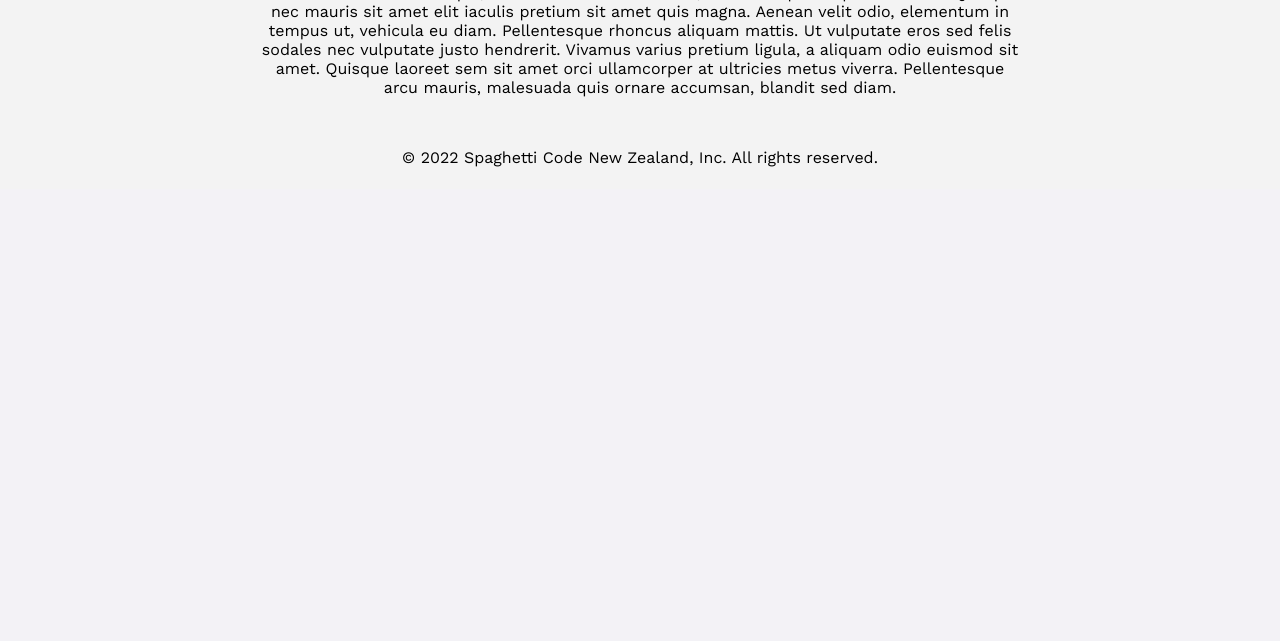
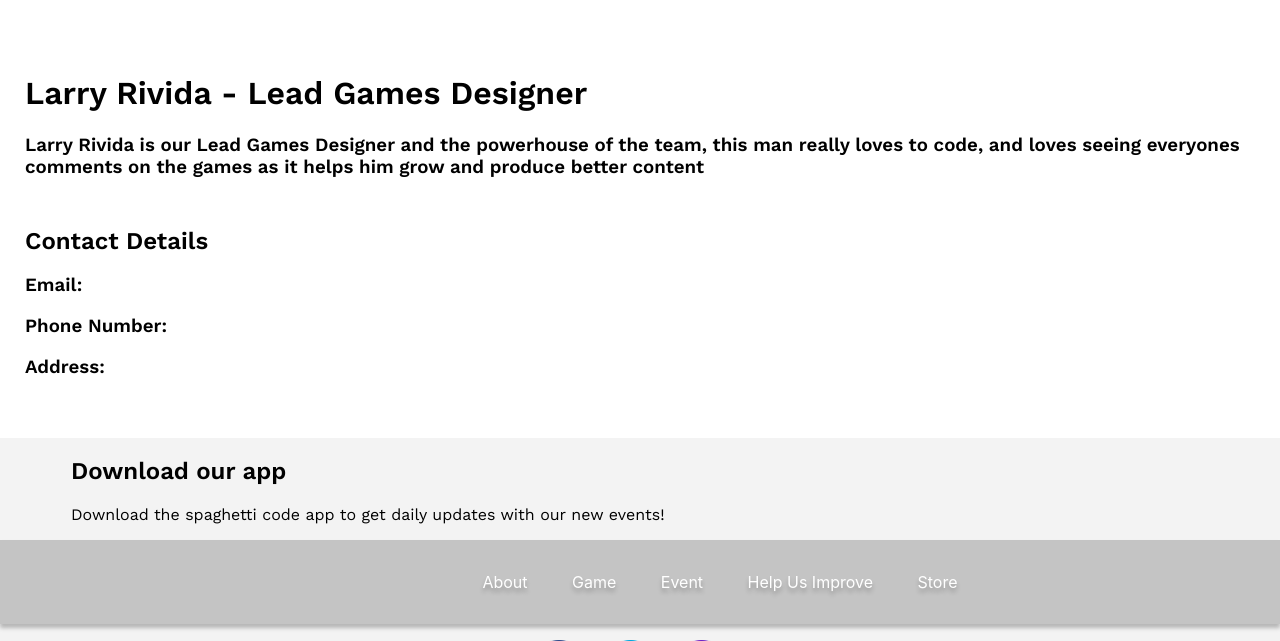
Before and after one commit to zagiri/GameDev, a PHP site: page /staff.html in a window 1280 px wide. Shown: the part 612-1253 px from the top of the page. Before the commit the page ends 779 px from the top, so only its background shows below. Run offline with PHP 8.4, Linux system fonts and the light colour scheme; some web fonts are replaced.

Commit message:
Edited Staff

```diff
--- a/staff.html
+++ b/staff.html
@@ -25,9 +25,31 @@
 </header>
 
 <!-- Body  -->
-<p> This is the home page</p>
-
-
+<p> This is the Staff page</p>
+<p>This is our team here at Spaghetti Code</p>
+<div class="Staff">
+<!--    <div class="topStaff" style="flex-grow: 1; padding: 20px;">-->
+<!--        <img src="/assets/JeffKaplan.jpg" alt="JeffKaplan" class="StaffContactImages">-->
+<!--        <div class="nav" style="flex-grow: 8; padding: 20px;"</div>-->
+<!--    </div>-->
+    <div class="bottomStaff">
+        <div class="mainStaff">
+            <img src="/assets/JeffKaplan.jpg" alt="JeffKaplan" class="StaffContactImages">
+        </div>
+        <div class="sideStaff">
+            <div class="columnStaff">
+                <h1>Larry Rivida - Lead Games Designer</h1>
+                <h3>Larry Rivida is our Lead Games Designer and the powerhouse of the team, this man really loves to code, and loves seeing everyones comments on the games as it helps him grow and produce better content</h3>
+            </div>
+            <div class="columnStaff">
+                <h2>Contact Details</h2>
+                <h3>Email:</h3>
+                <h3>Phone Number:</h3>
+                <h3>Address:</h3>
+            </div>
+        </div>
+    </div>
+</div>
 
 
 
--- a/stylesheet.css
+++ b/stylesheet.css
@@ -266,8 +266,39 @@
 
 
 
+/*billing form end*/
 
-/*billing form end*/
+
+
+/*Staff*/
+.Staff {
+    display: flex;
+    flex-direction: column;
+}
+.topStaff {
+    margin: 10px;
+    padding: 20px;
+    font-size: 30px;
+    display: flex;
+}
+.bottomStaff{
+    display: flex;
+    flex-wrap: wrap;
+}
+.mainStaff {
+    flex: 40%;
+    padding: 20px;
+}
+.sideStaff {
+    flex: 60%;
+    padding: 20px;
+    display: flex;
+    flex-direction: column;
+}
+.columnStaff{
+    float: left;
+    padding: 5px;
+}
 
 
 
@@ -392,7 +423,6 @@
 }
 
 .image-section {
-
     display: grid;
     grid-template-columns: repeat(2, minmax(250px,1fr));
     width: 78%;
```
